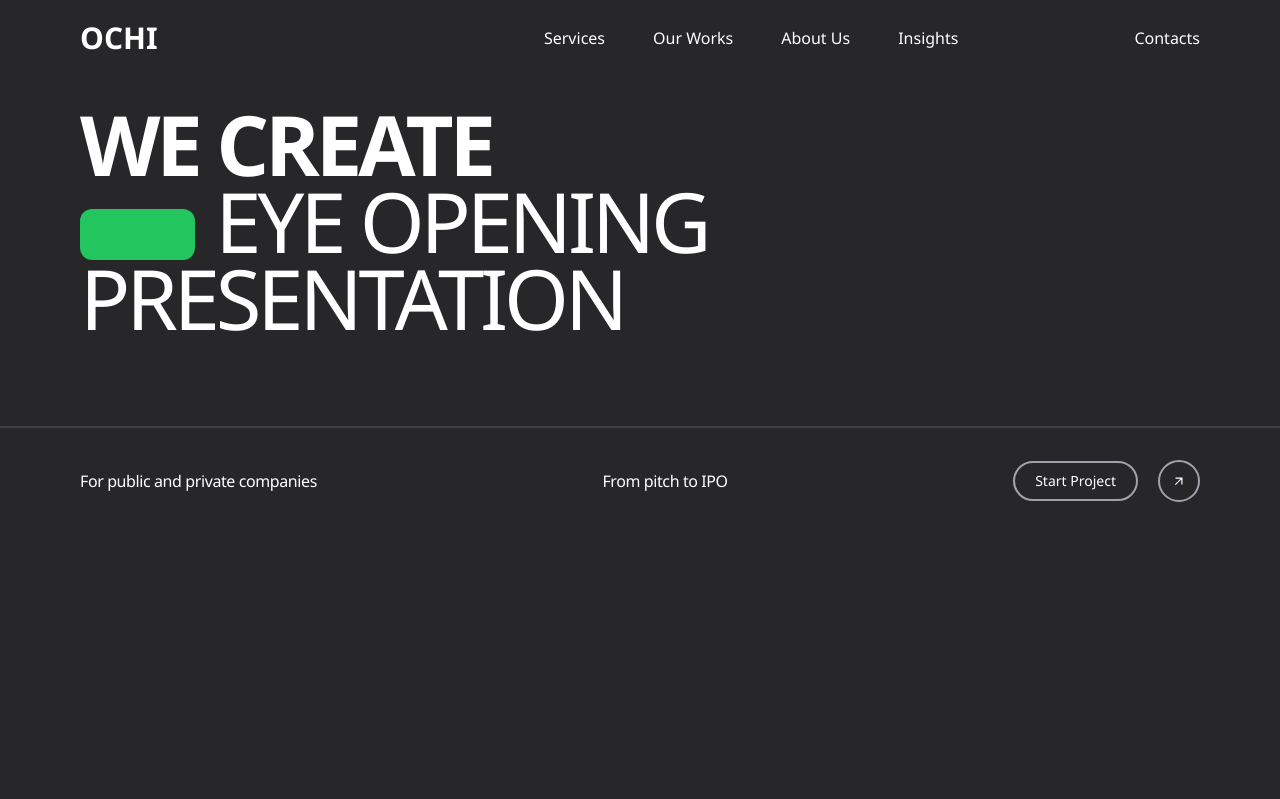
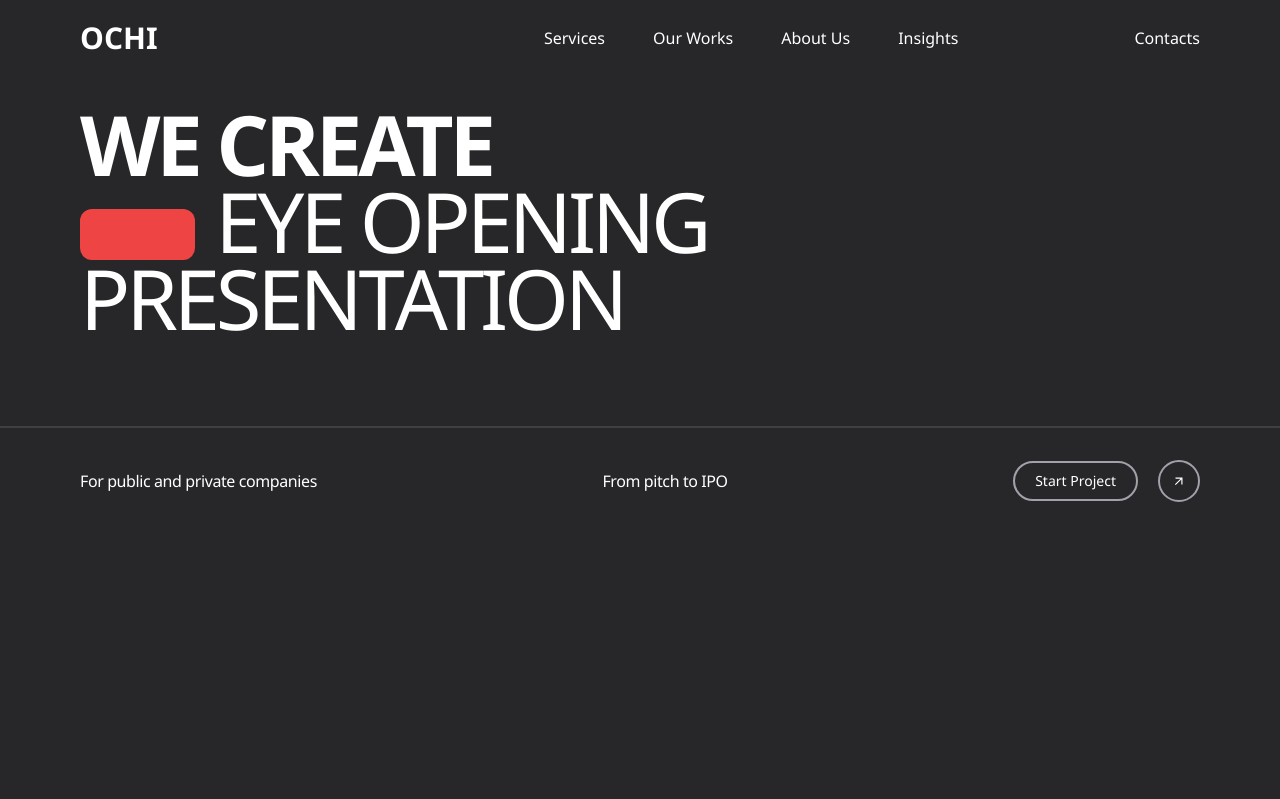
Before and after one commit to Vikranthraosb/Ochi-design-ReactJS, a React (Vite) app: page / in a window 1280 px wide. Shown: the top 799 px of the page. Built offline with nearby package versions, Linux system fonts and the light colour scheme.

Commit message:
landing page animation completed using framer motion

```diff
--- a/package.json
+++ b/package.json
@@ -10,6 +10,9 @@
     "preview": "vite preview"
   },
   "dependencies": {
+    "framer-motion": "^11.1.7",
+    "gsap": "^3.12.5",
+    "locomotive-scroll": "^5.0.0-beta.12",
     "react": "^18.2.0",
     "react-dom": "^18.2.0",
     "react-icons": "^5.1.0"
--- a/src/App.jsx
+++ b/src/App.jsx
@@ -7,8 +7,11 @@ import Eyes from "./components/Eyes";
 import Feature from "./components/Feature";
 import Cards from "./components/Cards";
 import Footer from "./components/Footer";
+import LocomotiveScroll from "locomotive-scroll";
 
 function App() {
+  const locomotiveScroll = new LocomotiveScroll();
+
   return (
     <div className="bg-zinc-800 min-h-screen w-full text-white">
       <Navbar />
--- a/src/components/Landingpage.jsx
+++ b/src/components/Landingpage.jsx
@@ -1,3 +1,4 @@
+import { motion } from "framer-motion";
 import React from "react";
 import { MdOutlineArrowOutward } from "react-icons/md";
 
@@ -11,7 +12,12 @@ function Landingpage() {
           </h1>
         </div>
         <div className="masker flex items-end gap-5">
-          <div className="bg-green-500 px-5 py-4 w-[9vw] rounded-xl h-[4vw]"></div>
+          <motion.div
+            initial={{ width: 0 }}
+            animate={{ width: "9vw" }}
+            transition={{ ease: [0.76, 0, 0.24, 1], duration: 1 }}
+            className="bg-red-500 px-5 py-4 w-[9vw] rounded-xl h-[4vw]"
+          ></motion.div>
           <h1 className="uppercase text-[6.5vw] leading-[6vw] tracking-tighter">
             Eye Opening
           </h1>
```
Also changed, not shown: 1 other file (tests, documents, lock files or other folders).
